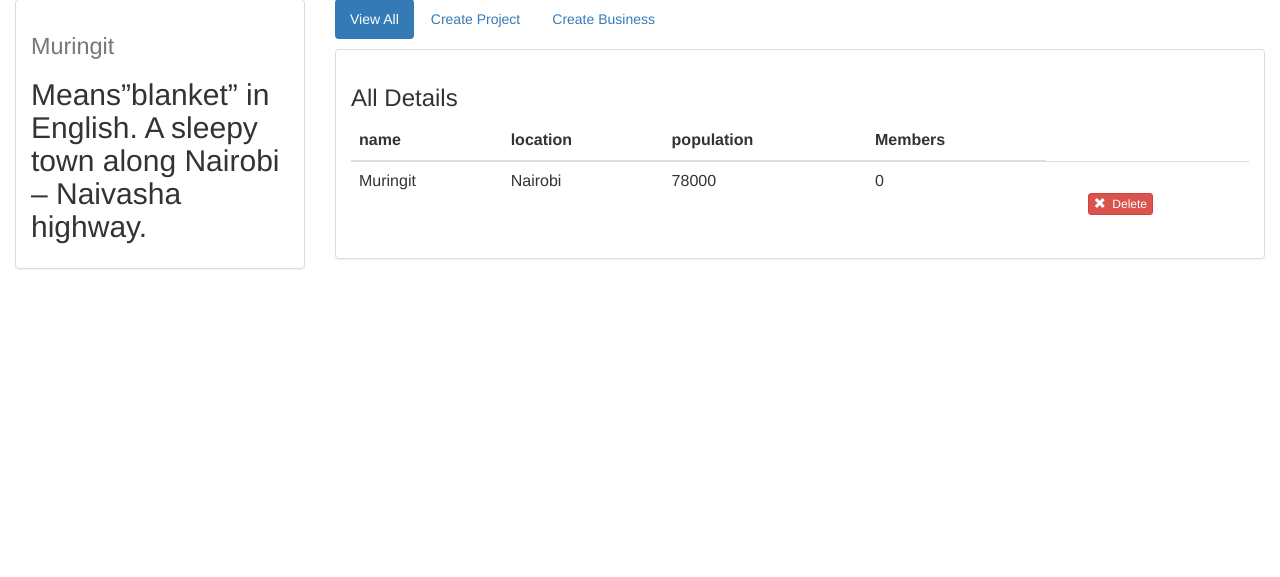
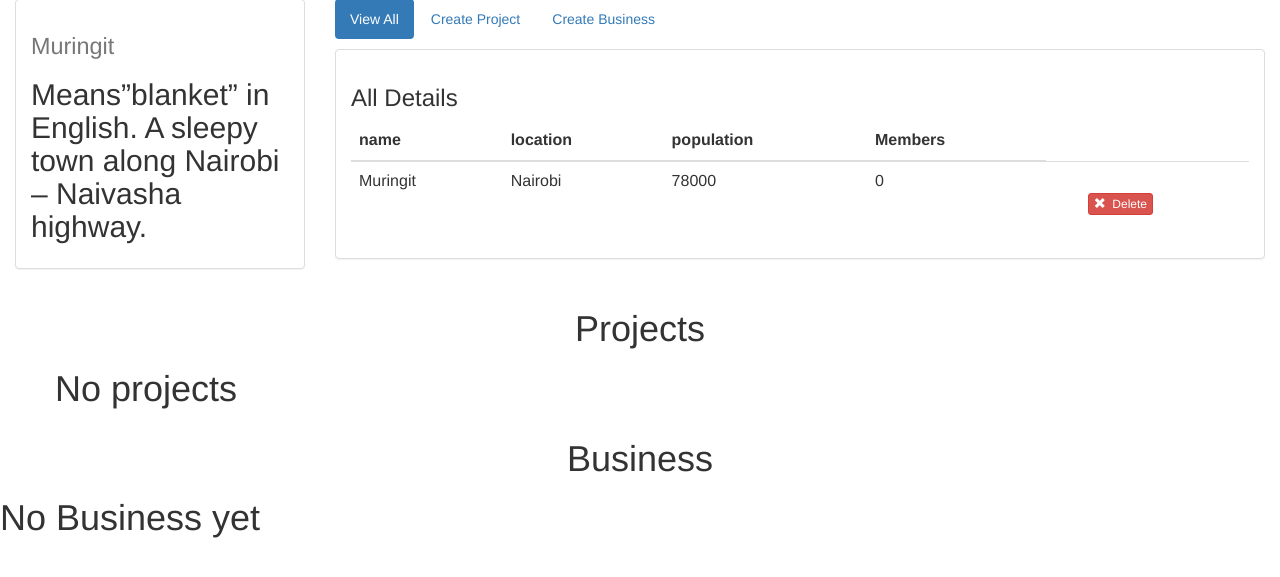
Before and after one commit to iamfeysal/Neighbours, a Django app: page /3/ in a window 1280 px wide. Shown: the part 21-598 px from the top of the page. Run offline with Django 3.2, Linux system fonts and the light colour scheme; data comes from the database, SQL or seed files in the repository; both versions use the stored data as it was after the commit; some libraries are stand-ins or nearby versions.

Commit message:
add detail view

```diff
--- a/app/templates/Hood/detail.html
+++ b/app/templates/Hood/detail.html
@@ -64,9 +64,9 @@
                                 </td>
                                 <td>
                                     <br>
-                                    <form action="" method="post" style="display: inline;">
+                                    <form action="{% url 'neighbourhood-delete' neighbourhood.id %}" method="post" style="display: inline;">
                                         {% csrf_token %}
-                                        <input type="hidden" name="song_id" value="{{ song.id }}" />
+                                        <input type="hidden" name="song_id" value="{{ neighbourhood.id }}" />
                                         <button type="submit" class="btn btn-danger btn-xs">
                                             <span class="glyphicon glyphicon-remove"></span>&nbsp; Delete
                                         </button>
@@ -84,5 +84,56 @@
     </div>
 
 </div>
+<div class="container">
+
+    <!-- Albums -->
+    <div class="row">
+        <div class="col-sm-12">
+             </div>
+    {% if project %}
+            {% for project in project %}
+    <div class="col-md-6 sm-6 col-lg-6">
+                    <div class="thumbnail">
+                        <a href="{% url 'detail' project.id %}">
+                            {{ project.title }}
+                              </a>
+                        <div class="caption">
+                            <br>
+                            <div class="footer">
+                                {{ project.body }}
+                            </div>
+                        </div>
+                         {% endfor %}
+                    </div>
+        {% else %}
+       <h1 class="text-center">Projects</h1>
+       <h1>No projects</h1>
+       {% endif %}
+    </div>
+    </div>
+</div>
+    {% if business %}
+            {% for business in business %}
+        <div class="col-md-12 sm-12 col-lg-12">
+                    <div class="thumbnail">
+                        <a href="{% url 'detail' project.id %}">
+                            {{ business.business_name }}
+                              </a>
+                        <div class="caption">
+                            {{ business.email_address }}
+
+                            <br>
+                            <div class="footer">
+                                {{ business.email_address }}
+                            </div>
+                        </div>
+                         {% endfor %}
+                    </div>
+        {% else %}
+       <h1 class="text-center">Business</h1>
+       <h1>No Business yet</h1>
+       {% endif %}
+    </div>
+
 
 {% endblock %}
--- a/app/urls.py
+++ b/app/urls.py
@@ -14,16 +14,18 @@ urlpatterns=[
     # /app/neighbourhood/add/
     url( r'neighbourhood/add/$' , views.NeighbourhoodCreate.as_view( ) , name='neighbourhood-add' ) ,
     # /app/project/add/
-    url( r'project/add/$' , views.ProjectCreate.as_view( ) , name='project-add' ) ,
+    url( r'project/add/$', views.ProjectCreate.as_view(), name='project-add'),
     # /app/business/add/
-    url( r'business/add/$', views.BusinessCreate.as_view( ) , name='business-add' ) ,
+    url( r'business/add/$' , views.BusinessCreate.as_view(), name='business-add'),
+    # /app/neighbourhood/3/delete
+    url( r'neighbourhood/(?P<pk>[0-9]+)/delete/$', views.NeighbourhoodDelete.as_view(),name='neighbourhood-delete'),
+    # /app/project/2/delete
+    url( r'project/(?P<pk>[0-9]+)/delete/$', views.ProjectDelete.as_view( ) , name='project-delete'),
 
-    # /app/neighbourhood/3/delete
-    url( r'neighbourhood/(?P<pk>[0-9]+)/delete/$', views.NeighbourhoodDelete.as_view( ) , name='neighbourhood-delete' ) ,
-
-    # /app/project/2/delete
-    url( r'project/(?P<pk>[0-9]+)/delete/$' , views.ProjectDelete.as_view( ) , name='project-delete' ) ,
-
+    # /app/neighbourhood/2/update
+    url( r'neighbourhood/(?P<pk>[0-9]+)/$' , views.NeighbourhoodUpdate.as_view( ) , name='neighbourhood-update' ) ,
+    # /app/project/2/update
+    url( r'project/(?P<pk>[0-9]+)/$' , views.ProjectUpdate.as_view( ) , name='project-update' ) ,
 ]
 if settings.DEBUG:
     urlpatterns+=static( settings.MEDIA_URL , document_root=settings.MEDIA_ROOT )
--- a/app/views.py
+++ b/app/views.py
@@ -27,11 +27,13 @@ def Index(request):
     date=dt.date.today( )
     profile=Profile.objects.all
     project=Project.objects.all()
+    business=Business.objects.all()
     neighbourhood=Neighbourhood.objects.all()
     return render( request , 'Hood/index.html' , {
         "profile": profile ,
         "neighbourhood":neighbourhood,
         "project": project ,
+        "business":business,
         "date":date,} )
 
 class DetailView( generic.DetailView ):
@@ -62,14 +64,14 @@ class BusinessCreate( CreateView ):
 
 class NeighbourhoodUpdate(UpdateView):
     model=Neighbourhood
-    template_name = 'music/album_form.html'
-    fields = ['artist', 'album_title','genre','album_logo']
+    template_name = 'Hood/neighbourhood_form.html'
+    fields = ['name', 'description','location','population']
 
 
 class ProjectUpdate(UpdateView):
     model=Project
-    template_name = 'music/album_form.html'
-    fields = ['artist', 'album_title','genre','album_logo']
+    template_name = 'Hood/project_form.html'
+    fields = ['title', 'body','neighbourhood']
 
 
 
```
Also changed, not shown: app/templates/Hood/base.html (+1 -8 lines), app/templates/Hood/index.html (+3 -18 lines), db.sqlite3.
